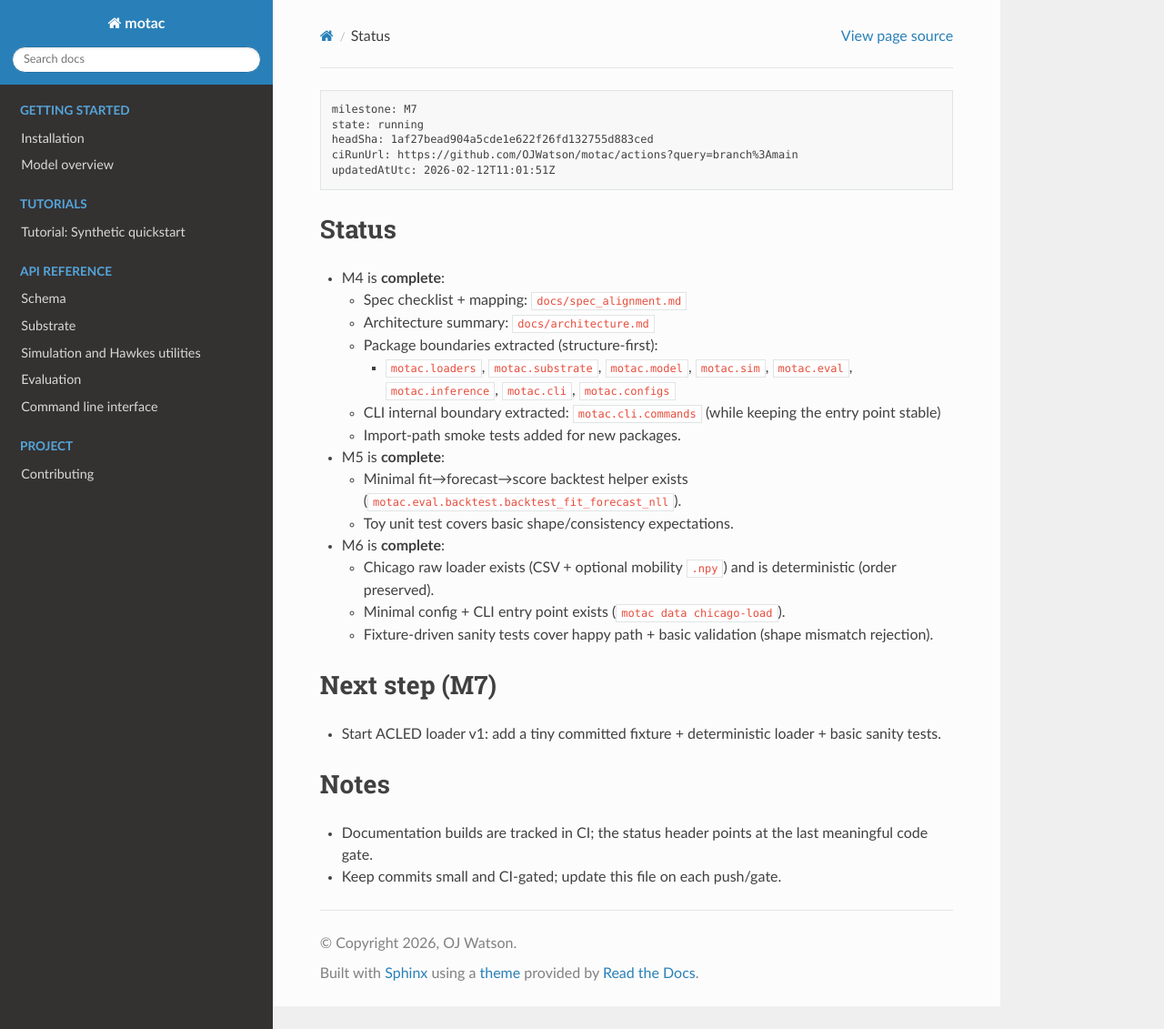
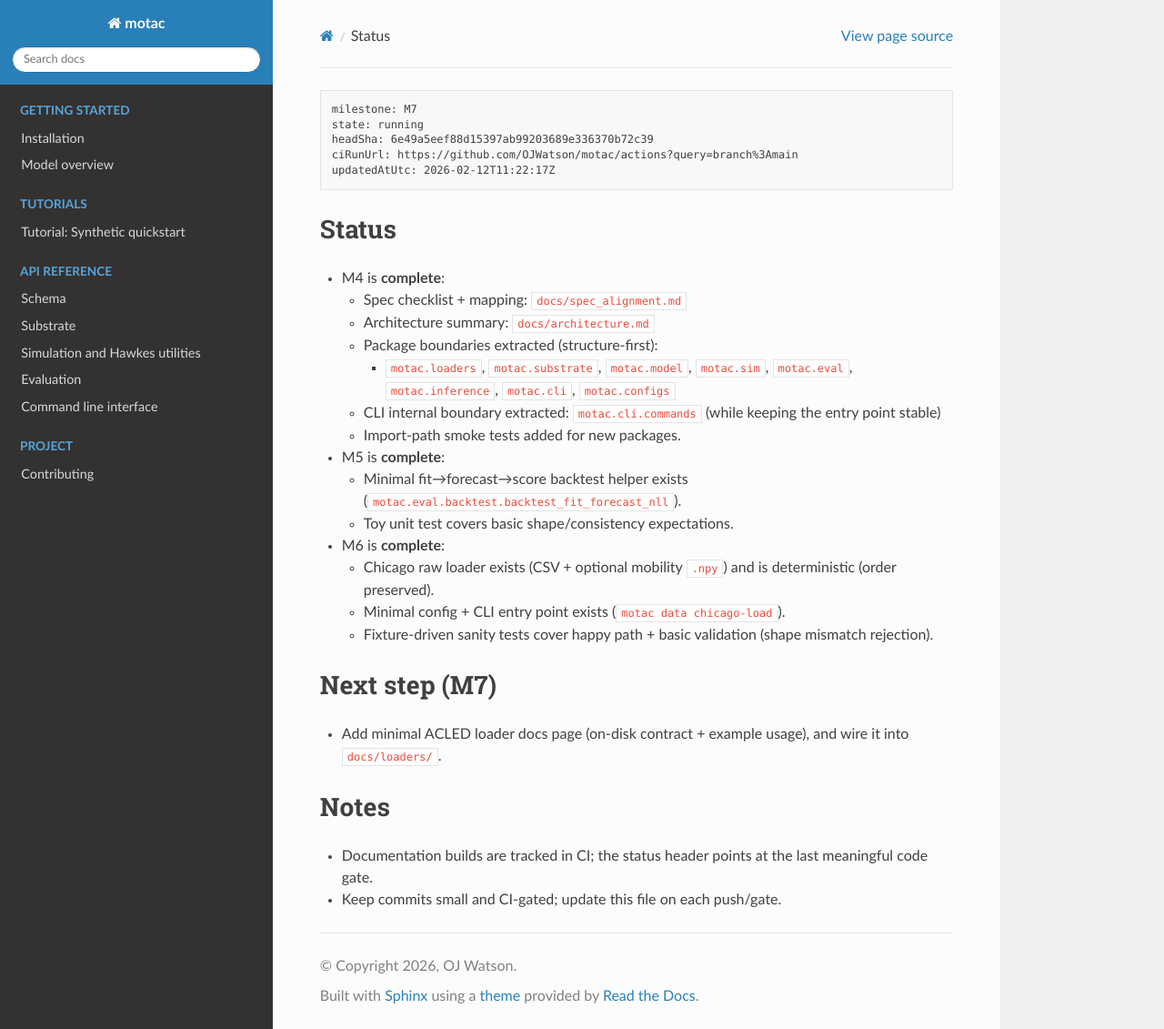
Before and after one commit to OJWatson/motac, a Sphinx documentation site: the page built from docs/STATUS.md, in a window 1280 px wide and 1131 px high. Shown: the whole window at 91% size. Built offline with Sphinx 7.4.7 and the Read the Docs theme 3.1.0, drawn with Linux system fonts in a browser that asks for light colours.

Commit message:
docs: update STATUS and WORKLOG after ACLED fixture

````diff
--- a/docs/STATUS.md
+++ b/docs/STATUS.md
@@ -1,9 +1,9 @@
 ```pm-status
 milestone: M7
 state: running
-headSha: 1af27bead904a5cde1e622f26fd132755d883ced
+headSha: 6e49a5eef88d15397ab99203689e336370b72c39
 ciRunUrl: https://github.com/OJWatson/motac/actions?query=branch%3Amain
-updatedAtUtc: 2026-02-12T11:01:51Z
+updatedAtUtc: 2026-02-12T11:22:17Z
 ```
 
 ## Status
@@ -25,7 +25,7 @@ updatedAtUtc: 2026-02-12T11:01:51Z
   - Fixture-driven sanity tests cover happy path + basic validation (shape mismatch rejection).
 
 ## Next step (M7)
-- Start ACLED loader v1: add a tiny committed fixture + deterministic loader + basic sanity tests.
+- Add minimal ACLED loader docs page (on-disk contract + example usage), and wire it into `docs/loaders/`.
 
 ## Notes
 - Documentation builds are tracked in CI; the status header points at the last meaningful code gate.
````
Also changed, not shown: docs/WORKLOG.md (+1 -0 lines).
